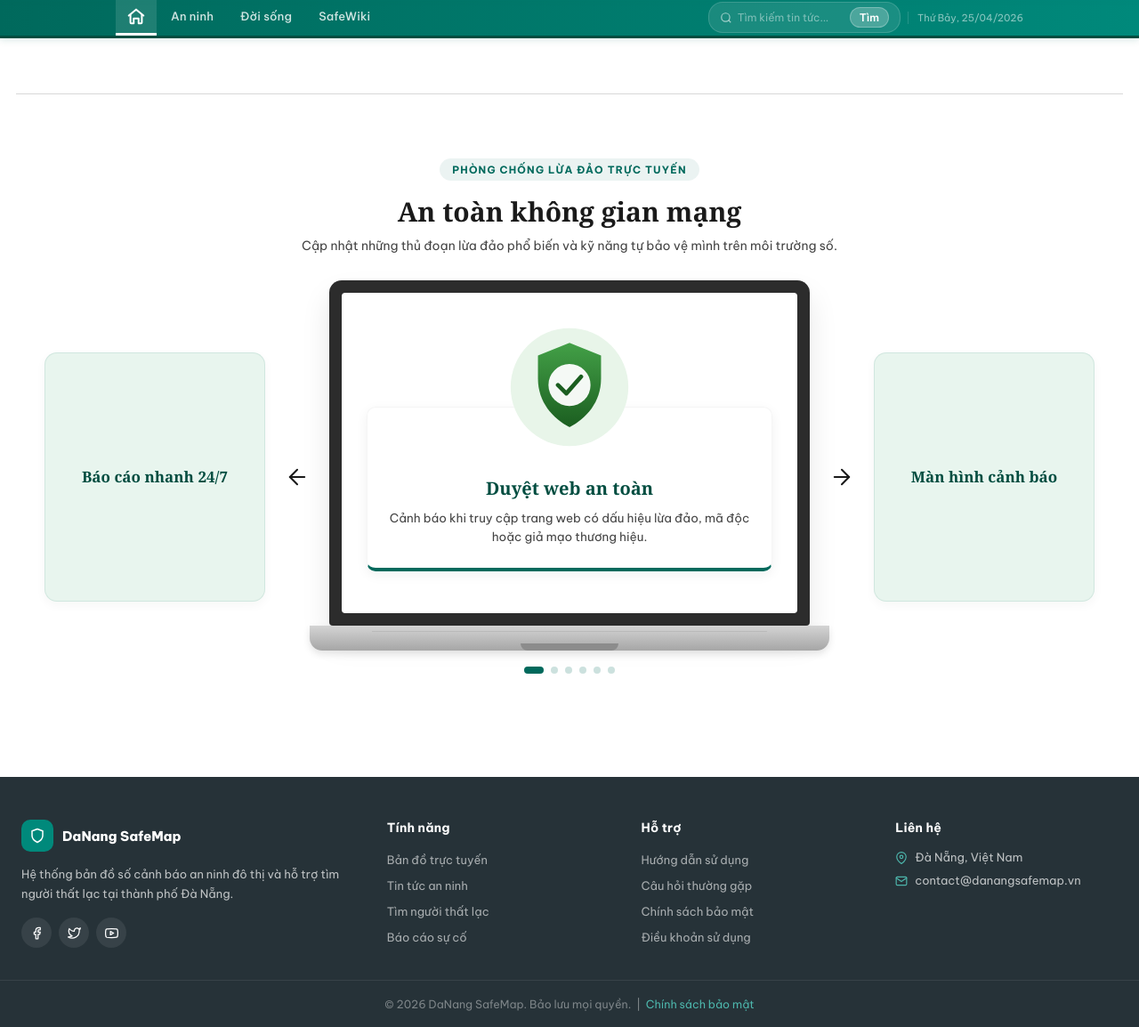
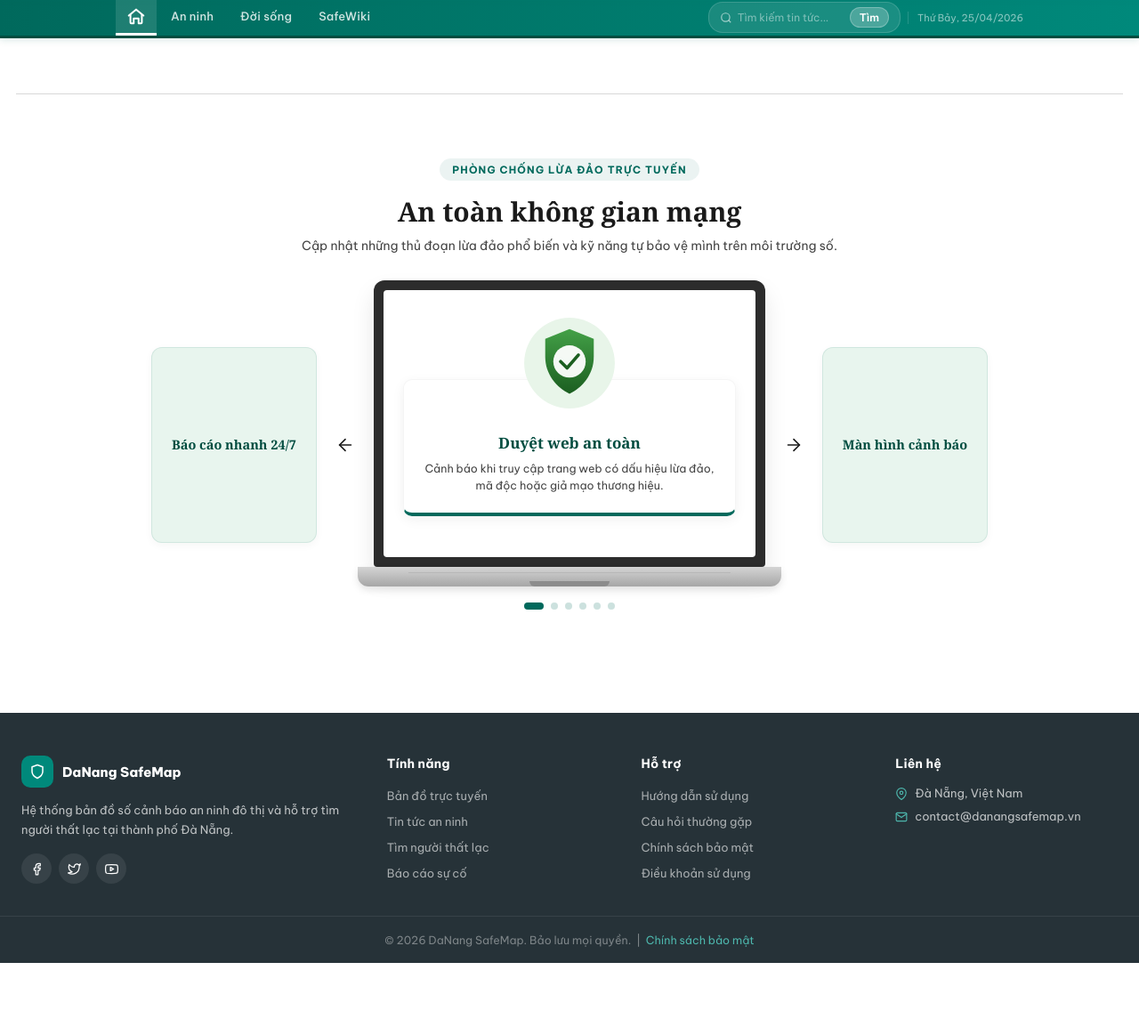
Before and after one commit to Misa360/Pbl3, an ASP.NET Core app: template Views/Article/Index.cshtml in a window 1280 px wide. Shown: the part 65-1219 px from the top of the page at 89% size. After the commit the page ends 1147 px from the top, so only its background shows below. Run offline with ASP.NET Core 8, Linux system fonts and the light colour scheme; the template is opened without the code that fills it, so the values that code supplies are empty; some libraries are stand-ins or nearby versions.

Commit message:
Aware: scale down whole mockup (laptop 540->440, side 280->220, icon 156->120, panel padding/font)
Co-Authored-By: Ngọc Ánh <ngocanhb516@gmail.com>

```diff
--- a/wwwroot/css/article-news.css
+++ b/wwwroot/css/article-news.css
@@ -805,8 +805,8 @@
     display: grid;
     grid-template-columns: 1fr auto auto auto 1fr;
     align-items: stretch;
-    gap: 16px;
-    max-width: 1180px;
+    gap: 12px;
+    max-width: 940px;
     margin: 0 auto;
 }
 
@@ -814,20 +814,20 @@
 .bdn-aware__side {
     background: #e8f5ee;
     border: 1px solid rgba(0,105,92,0.10);
-    border-radius: 14px;
-    padding: 24px 20px;
+    border-radius: 12px;
+    padding: 18px 14px;
     text-align: center;
     font-family: var(--bdn-serif);
-    font-size: 17px; font-weight: 700;
+    font-size: 14.5px; font-weight: 700;
     color: var(--bdn-green-dark, #00524a);
     line-height: 1.35;
     cursor: pointer;
-    box-shadow: 0 4px 12px rgba(0,40,30,0.04);
+    box-shadow: 0 3px 10px rgba(0,40,30,0.04);
     transition: transform 0.2s, box-shadow 0.2s, background 0.2s;
     display: flex;
     align-items: center;
     justify-content: center;
-    min-height: 280px;
+    min-height: 220px;
     align-self: center;
 }
 .bdn-aware__side:hover {
@@ -849,25 +849,25 @@
     padding: 0;
 }
 .bdn-aware__arrow:hover { color: var(--bdn-green); transform: scale(1.15); }
-.bdn-aware__arrow svg { width: 28px; height: 28px; }
+.bdn-aware__arrow svg { width: 22px; height: 22px; }
 
 /* ── Laptop mockup ── */
 .bdn-aware__device {
-    width: 540px;
+    width: 440px;
     max-width: 100%;
     position: relative;
 }
 .bdn-aware__bezel {
     background: #2c2c2c;
-    border-radius: 14px 14px 4px 4px;
-    padding: 14px 14px 14px;
-    box-shadow: 0 18px 32px rgba(0,0,0,0.10);
+    border-radius: 12px 12px 4px 4px;
+    padding: 11px 11px 11px;
+    box-shadow: 0 14px 26px rgba(0,0,0,0.10);
     position: relative;
 }
 .bdn-aware__screen {
     background: #ffffff;
     border-radius: 4px;
-    min-height: 360px;
+    min-height: 300px;
     position: relative;
     overflow: hidden;
 }
@@ -882,7 +882,7 @@
 .bdn-aware__slide {
     flex: 0 0 100%;
     width: 100%;
-    padding: 28px 28px 24px;
+    padding: 22px 22px 20px;
     box-sizing: border-box;
     display: flex;
     flex-direction: column;
@@ -892,9 +892,9 @@
 .bdn-aware__base {
     width: 108%;
     margin: 0 -4%;
-    height: 28px;
+    height: 22px;
     background: linear-gradient(180deg, #d4d4d4 0%, #a6a6a6 100%);
-    border-radius: 0 0 14px 14px;
+    border-radius: 0 0 12px 12px;
     position: relative;
     box-shadow: 0 4px 8px rgba(0,0,0,0.10);
 }
@@ -903,9 +903,9 @@
     content: '';
     position: absolute;
     bottom: 0; left: 50%; transform: translateX(-50%);
-    width: 110px; height: 8px;
+    width: 90px; height: 6px;
     background: #8c8c8c;
-    border-radius: 0 0 10px 10px;
+    border-radius: 0 0 8px 8px;
 }
 .bdn-aware__base::after {
     /* gân ngang trên bàn phím */
@@ -918,8 +918,8 @@
 
 /* Icon trong từng slide — mặc định ẩn, chỉ slide active mới hiện (fade-in) */
 .bdn-aware__icon {
-    width: 156px; height: 156px;
-    margin: 0 auto -56px; /* overlap xuống panel ~56px */
+    width: 120px; height: 120px;
+    margin: 0 auto -42px; /* overlap xuống panel ~42px */
     display: flex; align-items: center; justify-content: center;
     background: transparent;
     z-index: 2;
@@ -932,13 +932,13 @@
     opacity: 1;
     transform: translateY(0) scale(1);
 }
-.bdn-aware__icon svg { width: 156px; height: 156px; display: block; }
+.bdn-aware__icon svg { width: 120px; height: 120px; display: block; }
 
 /* Panel nội dung trong từng slide */
 .bdn-aware__panel {
     background: #ffffff;
     border-radius: 10px;
-    padding: 78px 24px 24px;
+    padding: 60px 20px 20px;
     text-align: center;
     box-shadow: 0 4px 14px rgba(0,40,30,0.06);
     border: 1px solid rgba(0,0,0,0.04);
@@ -947,11 +947,11 @@
     z-index: 1;
 }
 .bdn-aware__panel-title {
-    font-family: var(--bdn-serif); font-size: 20px; font-weight: 700;
-    color: var(--bdn-green-dark, #00524a); margin: 0 0 10px; line-height: 1.3;
+    font-family: var(--bdn-serif); font-size: 17px; font-weight: 700;
+    color: var(--bdn-green-dark, #00524a); margin: 0 0 8px; line-height: 1.3;
 }
 .bdn-aware__panel-text {
-    margin: 0; font-size: 13.5px; line-height: 1.55; color: var(--bdn-lead);
+    margin: 0; font-size: 12.5px; line-height: 1.55; color: var(--bdn-lead);
 }
 
 /* Dot indicators ở DƯỚI chân đế laptop, ngoài màn hình */
```
